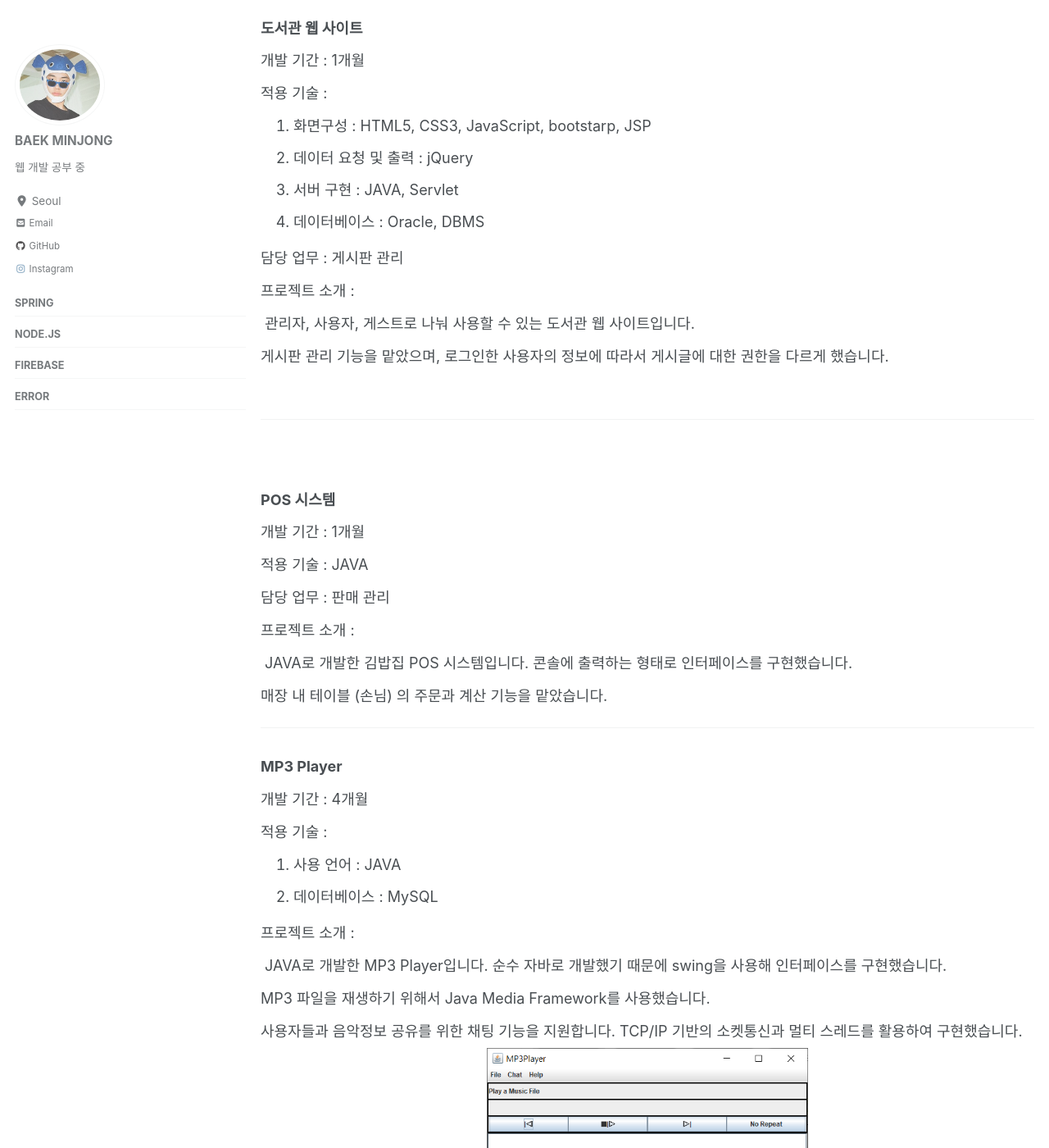
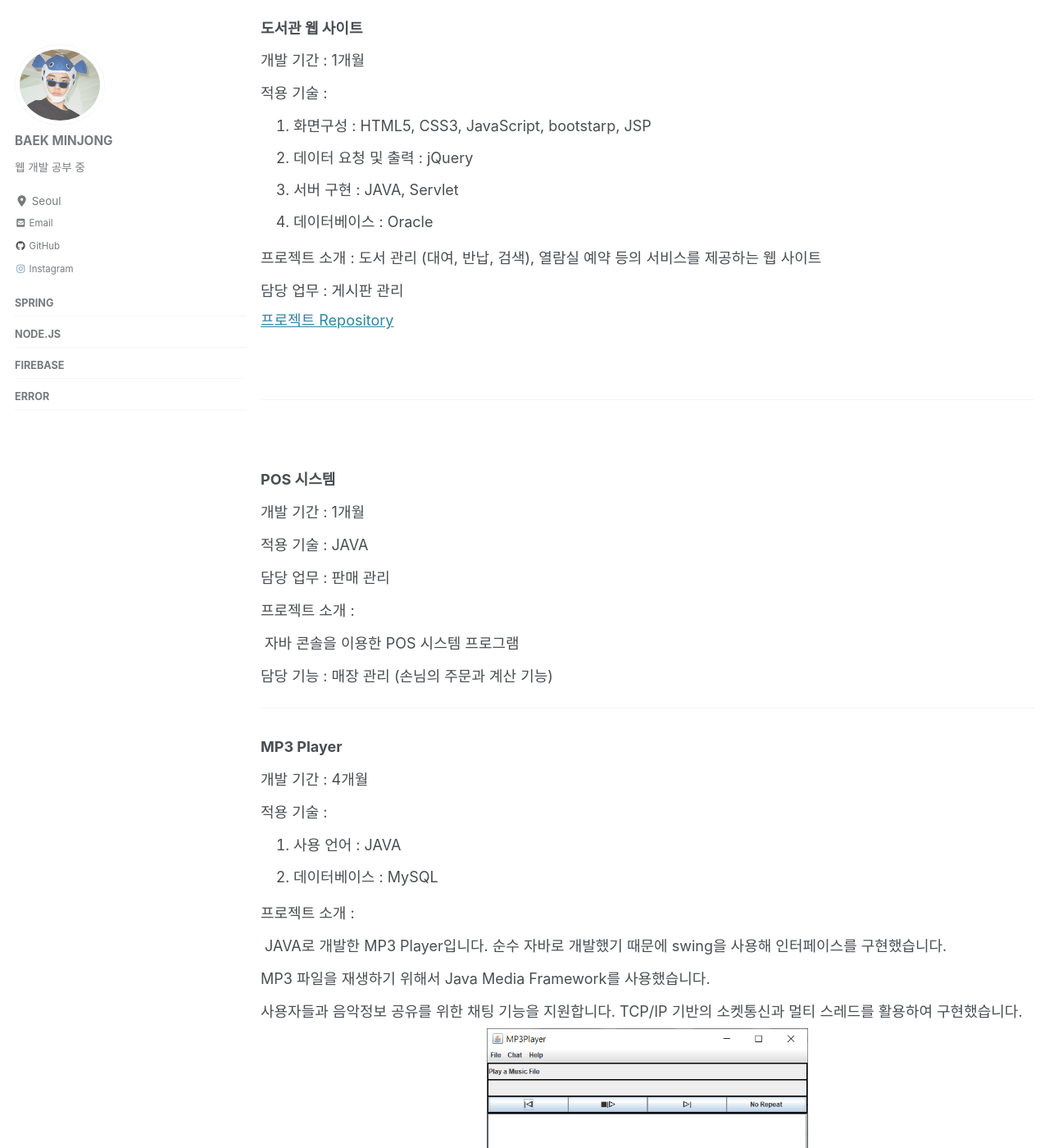
Before and after one commit to kjw0112m/minjongbaek.github.io, a Jekyll site: the page built from _pages/about.md, in a window 1280 px wide and 1400 px high, scrolled down 8161 px. Shown: the whole window at 82% size. Built offline with Jekyll 4.4.1, drawn with Linux system fonts in a browser that asks for light colours; cached includes are drawn as plain includes; nearby versions of some CDN libraries; some of the changed text lies outside the part shown.

Commit message:
Update about.md

```diff
--- a/_pages/about.md
+++ b/_pages/about.md
@@ -1,6 +1,6 @@
 ---
-title: "About MINJONG (수정중)"
-permalink: /about/
+title: "Portfolio"
+permalink: /portFolio/
 sidebar :
     nav : "side"
 classes: wide
@@ -90,14 +90,14 @@ classes: wide
             <li>화면구성 : HTML5, CSS3, JavaScript, bootstarp, JSP</li>
             <li>데이터 요청 및 출력 : jQuery </li>
             <li>서버 구현 : JAVA, Servlet </li>
-            <li>데이터베이스 : Oracle, DBMS</li>
+            <li>데이터베이스 : Oracle </li>
         </ol>
-        담당 업무 : 게시판 관리 <br>
-        프로젝트 소개 : <br>
-        &nbsp;관리자, 사용자, 게스트로 나눠 사용할 수 있는 도서관 웹 사이트입니다.<br>
-        게시판 관리 기능을 맡았으며, 로그인한 사용자의 정보에 따라서 게시글에 대한 권한을 다르게 했습니다.
+        프로젝트 소개 : 도서 관리 (대여, 반납, 검색), 열람실 예약 등의 서비스를 제공하는 웹 사이트<br>
+        담당 업무 : 게시판 관리
     </div>
 </div>
+
+ [프로젝트 Repository]( https://github.com/minjongbaek/Project_Library  )
 
 <br>
 
@@ -112,8 +112,8 @@ classes: wide
         적용 기술 : JAVA <br>
         담당 업무 : 판매 관리 <br>
         프로젝트 소개 : <br>
-        &nbsp;JAVA로 개발한 김밥집 POS 시스템입니다. 콘솔에 출력하는 형태로 인터페이스를 구현했습니다.<br>
-        매장 내 테이블 (손님) 의 주문과 계산 기능을 맡았습니다.
+        &nbsp;자바 콘솔을 이용한 POS 시스템 프로그램 <br>
+        담당 기능 : 매장 관리 (손님의 주문과 계산 기능)
     </div>
 </div>
 
```
